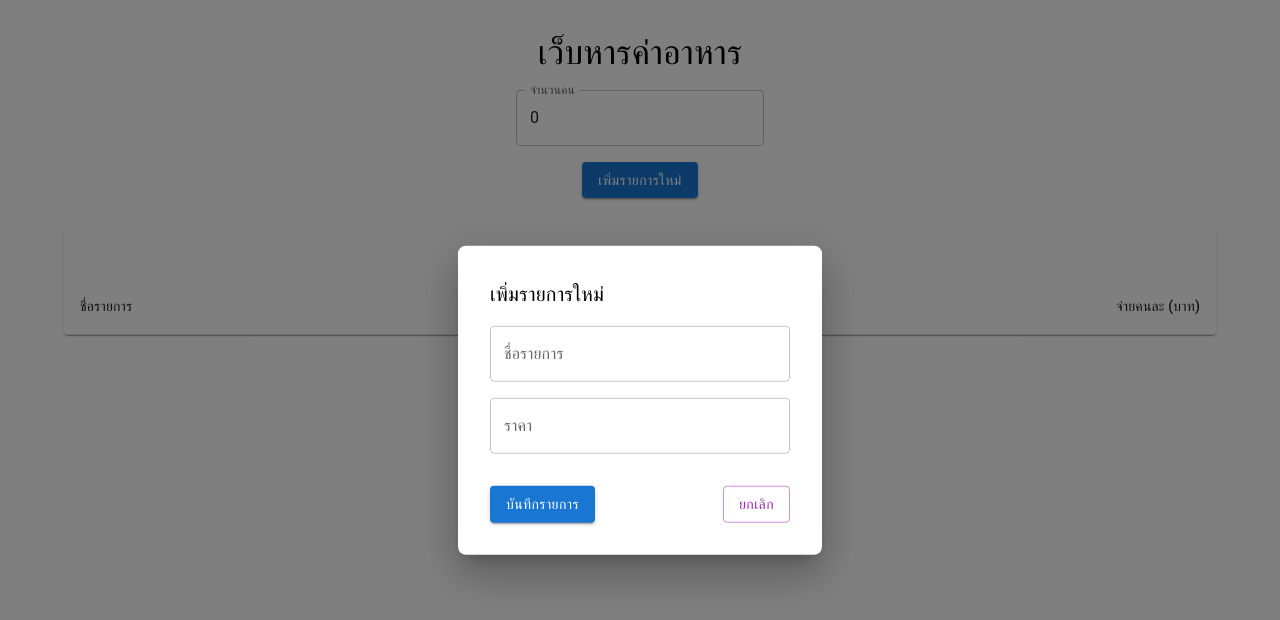
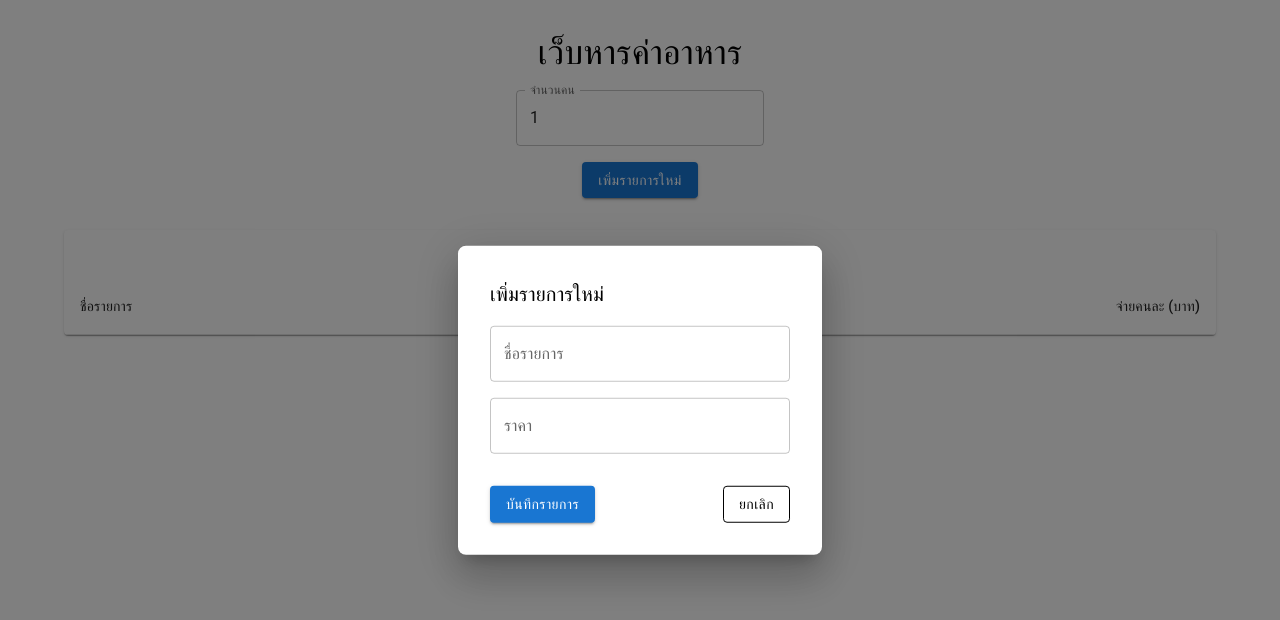
Before and after one commit to keplerity/web-divideFoodorThing, a React (Vite) app: page / in a window 1280 px wide. Both pictures are taken after a click on the button "เพิ่มรายการใหม่". Shown: the top 620 px of the page. Built offline with nearby package versions, Linux system fonts and the light colour scheme.

Commit message:
fix จำนวนคน

```diff
--- a/src/App.jsx
+++ b/src/App.jsx
@@ -5,7 +5,7 @@ import AddItemModal from './components/AddItemModal';
 import { Box, Container, Paper, Typography } from '@mui/material';
 
 function App() {
-  const [numPeople, setNumPeople] = useState(0);
+  const [numPeople, setNumPeople] = useState(1);
   const [items, setItems] = useState([]);
   const [isModalOpen, setIsModalOpen] = useState(false);
 
@@ -17,6 +17,8 @@ function App() {
   };
 
   const totalAmount = items.reduce((sum, item) => sum + parseFloat(item.price || 0), 0);
+  // ใช้ค่า numPeople โดยให้ค่า default เป็น 1 ถ้าเป็นค่าว่าง
+const totalAmountPerPerson = totalAmount / (numPeople || 1);
 
   return (
     <Container>
@@ -33,7 +35,7 @@ function App() {
           <Paper elevation={3} sx={{ padding: 2, width: 300, textAlign: 'center' }}>
             <Typography variant="h6">ยอดรวมทั้งหมด</Typography>
             <Typography variant="h4" color="primary">
-              {totalAmount.toFixed(2)} บาท
+              {totalAmountPerPerson.toFixed(2)} บาท
             </Typography>
           </Paper>
         </Box>
--- a/src/components/AddItemModal.jsx
+++ b/src/components/AddItemModal.jsx
@@ -51,7 +51,7 @@ const AddItemModal = ({ isOpen, closeModal, addItem }) => {
           <Button variant="contained" color="primary" onClick={handleAdd}>
             บันทึกรายการ
           </Button>
-          <Button variant="outlined" color="secondary" onClick={closeModal}>
+          <Button variant="outlined" color="danger" onClick={closeModal}>
             ยกเลิก
           </Button>
         </Box>
--- a/src/components/Header.jsx
+++ b/src/components/Header.jsx
@@ -2,6 +2,12 @@ import React from 'react';
 import { Box, Typography, TextField, Button } from '@mui/material';
 
 const Header = ({ numPeople, setNumPeople, openModal }) => {
+  // ฟังก์ชันจัดการการเปลี่ยนค่า numPeople
+  const handleNumPeopleChange = (e) => {
+    const value = e.target.value;
+    setNumPeople(value === "" ? 0 : parseInt(value, 10)); // ถ้าเป็น "" ให้เก็บ 0 ไว้ใน state
+  };
+
   return (
     <Box display="flex" flexDirection="column" alignItems="center" gap={2}>
       <Typography variant="h4">เว็บหารค่าอาหาร</Typography>
@@ -10,8 +16,8 @@ const Header = ({ numPeople, setNumPeople, openModal }) => {
           label="จำนวนคน"
           type="number"
           variant="outlined"
-          value={numPeople}
-          onChange={(e) => setNumPeople(Number(e.target.value))}
+          value={numPeople === 0 ? '' : numPeople} // แสดง "" ถ้าค่าเป็น 0
+          onChange={handleNumPeopleChange}
           InputProps={{ inputProps: { min: 1 } }}
         />
       </Box>
```
